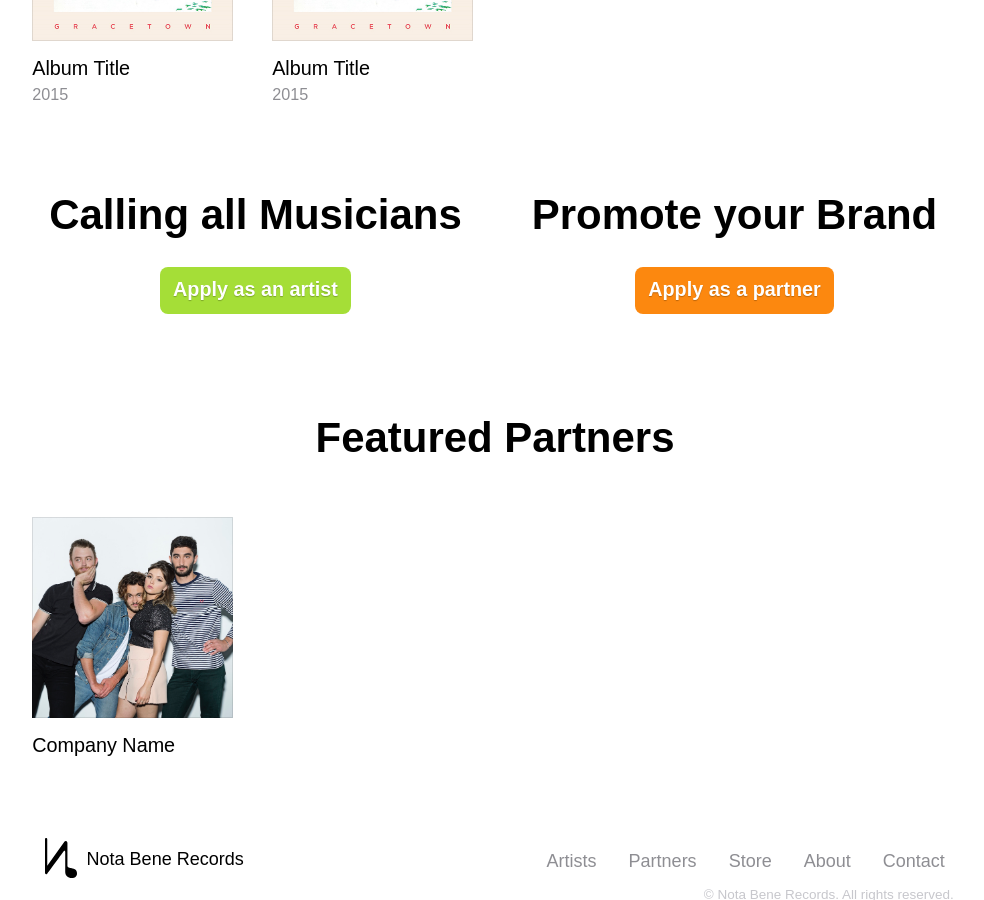
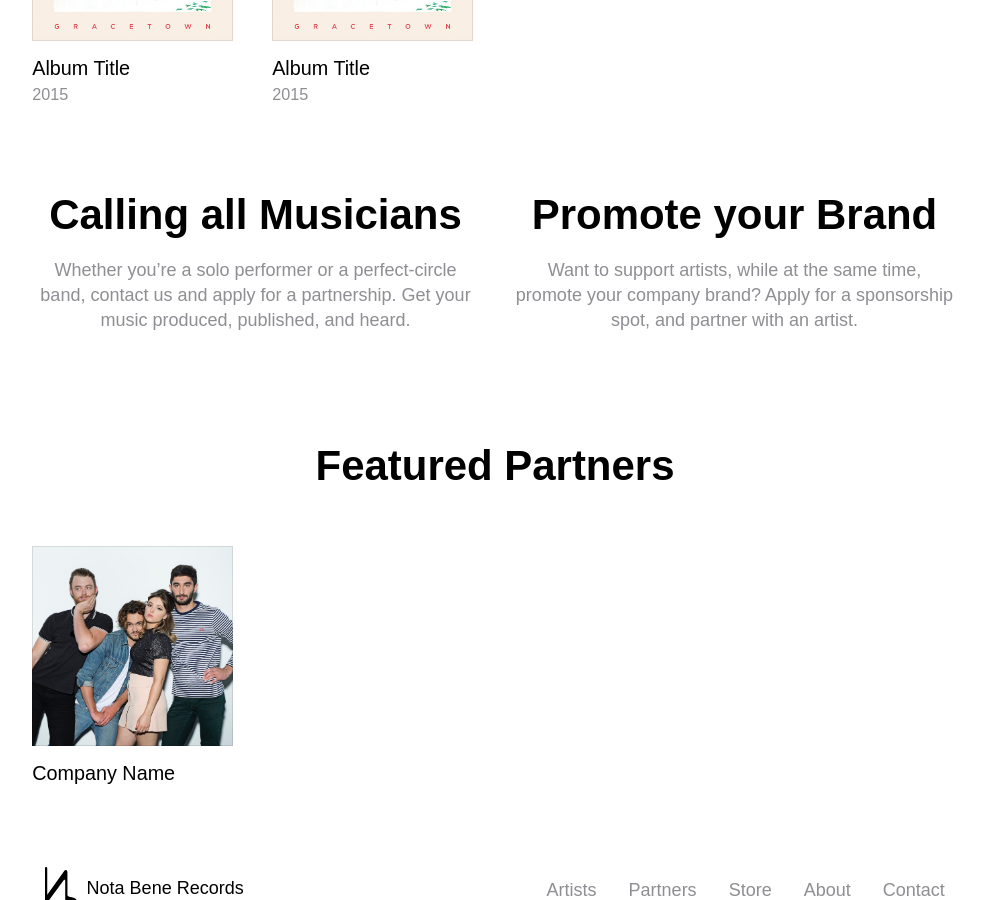
Before and after one commit to cjmlgrto/notabenerecords, a Jekyll site: the page built from index.markdown, in a window 1280 px wide and 900 px high, scrolled down 1714 px. Shown: the whole window, without its empty margins (145-1129 px from the left). Built offline with Jekyll 4.4.1, drawn with Linux system fonts in a browser that asks for light colours.

Commit message:
Updated Index

```diff
--- a/index.markdown
+++ b/index.markdown
@@ -1,8 +1,11 @@
 ---
 title: Home
+artists_action_description: Whether you’re a solo performer or a perfect-circle band,
+  contact us and apply for a partnership. Get your music produced, published, and
+  heard.
+artists_action_link:
+partners_action_description: Want to support artists, while at the same time, promote
+  your company brand? Apply for a sponsorship spot, and partner with an artist.
+partners_action_link:
 layout: home
-artists_action_description: ''
-artists_action_link: ''
-partners_action_description: ''
-partners_action_link: ''
 ---
```
